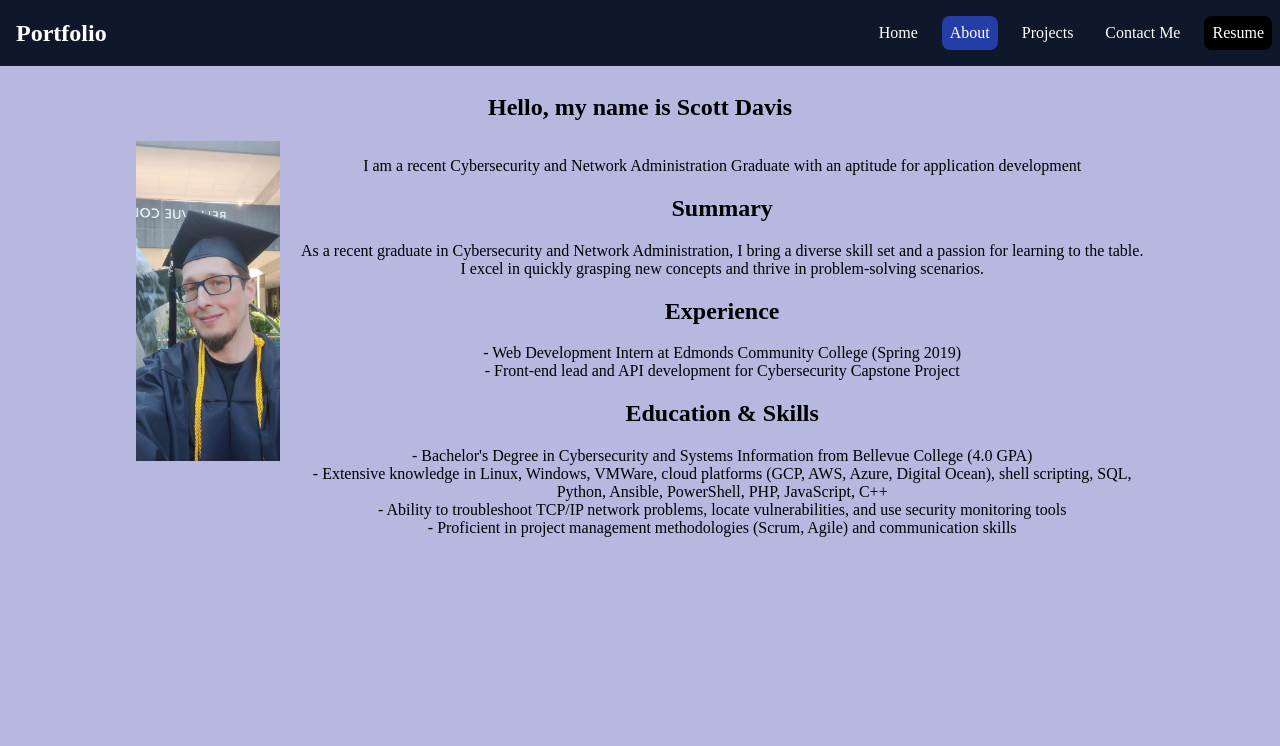
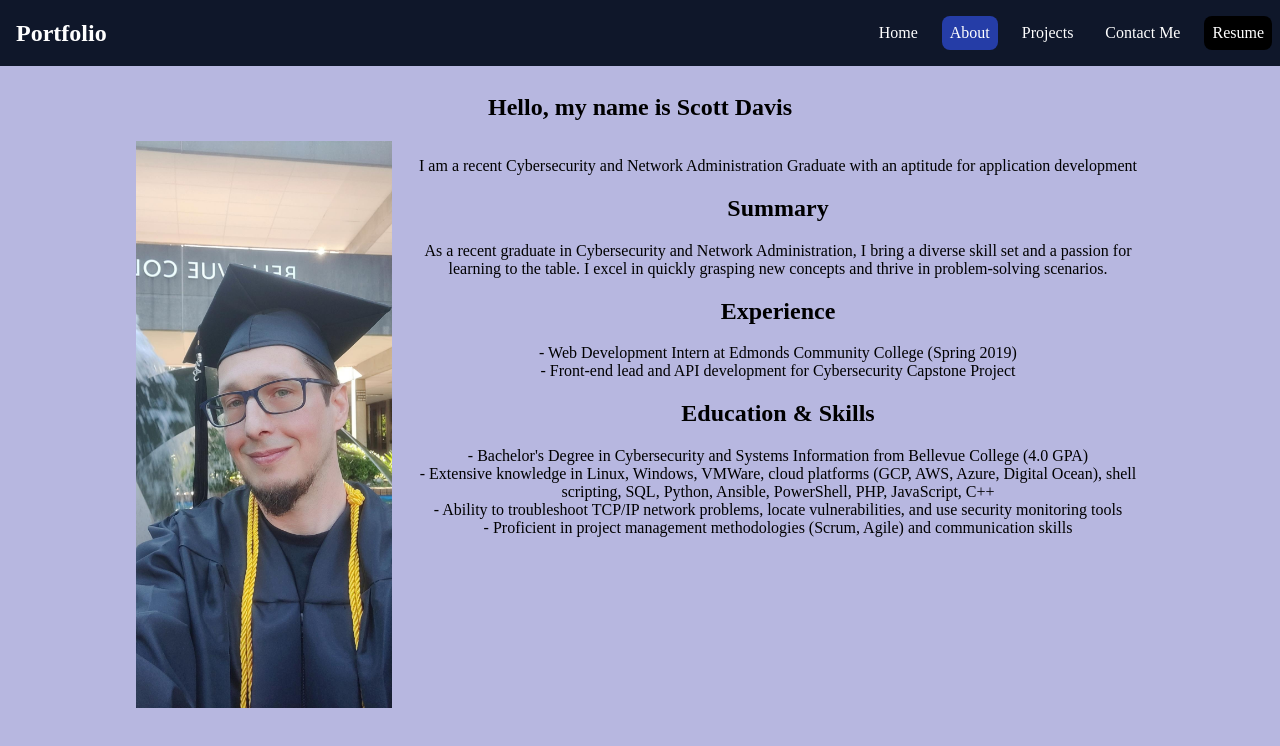
Before and after one commit to pawscanthack/portfolio, a React (Create React App) app: page /about in a window 1280 px wide. Shown: the top 746 px of the page. Built offline with nearby package versions, Linux system fonts and the light colour scheme.

Commit message:
Fixed image path issue

```diff
--- a/src/css/about.css
+++ b/src/css/about.css
@@ -5,7 +5,8 @@
 }
 
 .about-section-image {
-  max-height: 40vh;
+  max-width: 20vw;
+  min-width: 10rem;
 }
 
 @media (max-width: 540px) {
--- a/src/pages/About.jsx
+++ b/src/pages/About.jsx
@@ -1,5 +1,5 @@
 import "../css/about.css";
-
+import aboutPic from "../img/BC_grad.jpeg";
 export const About = () => {
   return (
     <section className="about-section">
@@ -7,11 +7,7 @@ export const About = () => {
         <h1>Hello, my name is Scott Davis</h1>
       </div>
       <div className="about-section-container">
-        <img
-          src="../images/BC_grad.jpeg"
-          alt="BC grad"
-          className="about-section-image"
-        />
+        <img src={aboutPic} alt="BC grad" className="about-section-image" />
         <div className="about-content-container">
           <div className="about-content">
             <p>
```
